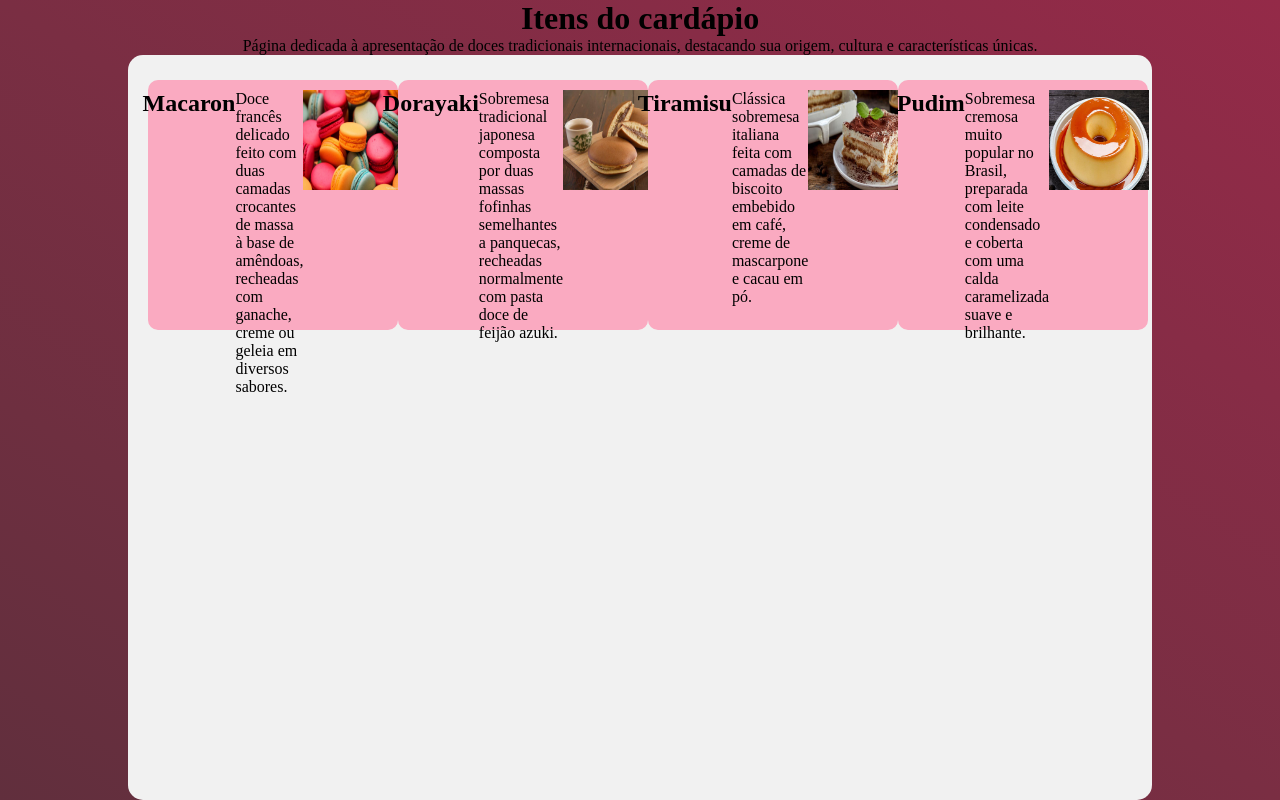
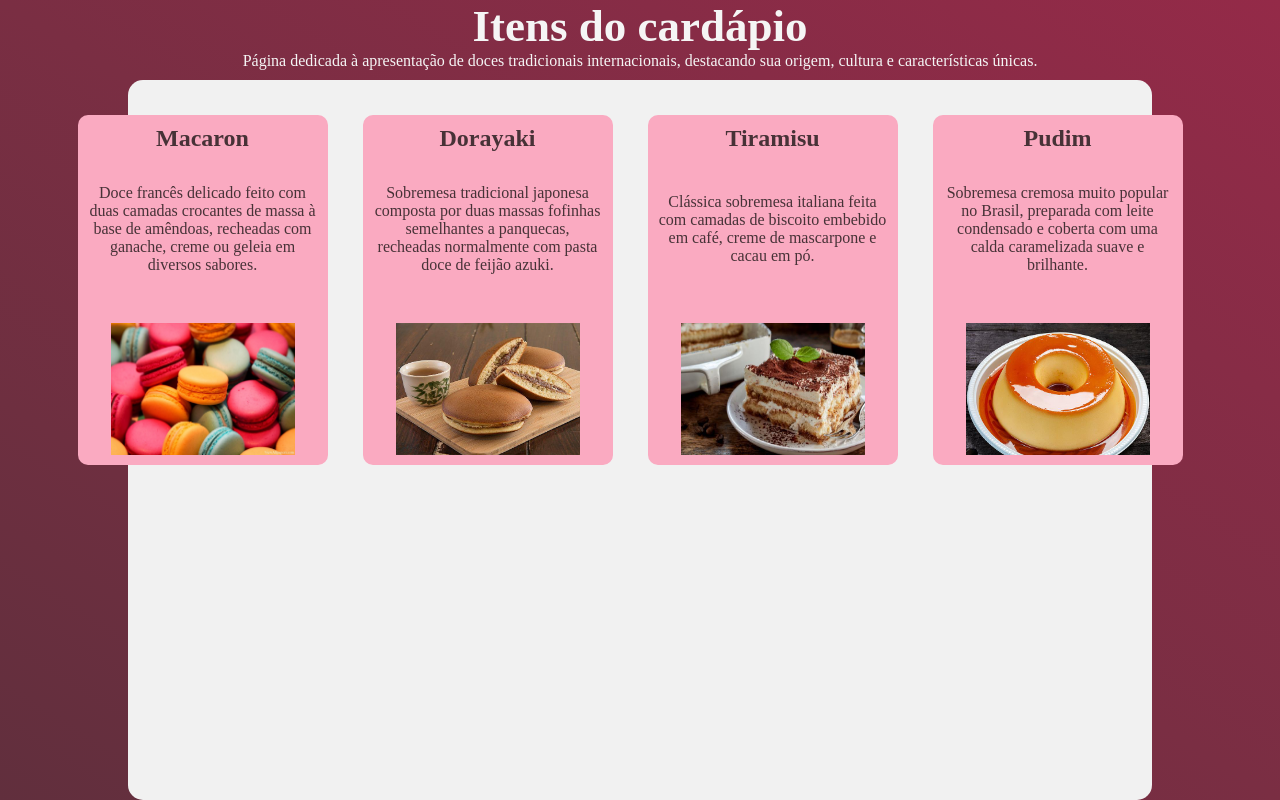
Before and after one commit to JulianaH17/atividade3-html-css-layout, a plain HTML site: page index.html in a window 1280 px wide. Drawn offline with Linux system fonts and the light colour scheme.

Commit message:
Modificações css

```diff
--- a/index.html
+++ b/index.html
@@ -4,7 +4,7 @@
 <head>
     <meta charset="UTF-8">
     <meta name="viewport" content="width=device-width, initial-scale=1.0">
-    <link rel="shortcut icon" href="" type="image/x-icon">
+    <link rel="shortcut icon" href="./imagens/Docinho.webp" type="image/x-icon">
     <title>Docinhos</title>
     <link rel="stylesheet" href="style.css">
 </head>
@@ -15,29 +15,29 @@ Gabriel Yuki Silva Koga-->
 <body>
 
     <main id="main">
-        <h1>Itens do cardápio</h1>
-        <p>Página dedicada à apresentação de doces tradicionais internacionais, destacando sua origem, cultura e
+        <h1 style="color: #f5f5f5">Itens do cardápio</h1>
+        <p style="color: #f5f5f5">Página dedicada à apresentação de doces tradicionais internacionais, destacando sua origem, cultura e
             características únicas.</p>
         <div class="container">
             <div class="box">
                 <h2>Macaron</h2>
                 <p>Doce francês delicado feito com duas camadas crocantes de massa à base de amêndoas, recheadas com ganache, creme ou geleia em diversos sabores.</p>
-                <img src="macaron.jpg" alt="Vários macarons" width="100px" height="100px">
+                <img src="./imagens/macaron.jpg" alt="Vários macarons" width="100px" height="100px">
             </div>
             <div class="box">
                 <h2>Dorayaki</h2>
                 <p>Sobremesa tradicional japonesa composta por duas massas fofinhas semelhantes a panquecas, recheadas normalmente com pasta doce de feijão azuki.</p>
-                <img src="dorayaki.jpg" alt="Doce dorayaki" width="100px" height="100px">
+                <img src="./imagens/dorayaki.jpg" alt="Doce dorayaki" width="100px" height="100px">
             </div>
             <div class="box">
                 <h2>Tiramisu</h2>
                 <p>Clássica sobremesa italiana feita com camadas de biscoito embebido em café, creme de mascarpone e cacau em pó.</p>
-                <img src="tiramisu.jpg" alt="Doce tiramisu" width="100px" height="100px">
+                <img src="./imagens/tiramisu.jpg" alt="Doce tiramisu" width="100px" height="100px">
             </div>
             <div class="box">
                 <h2>Pudim</h2>
                 <p>Sobremesa cremosa muito popular no Brasil, preparada com leite condensado e coberta com uma calda caramelizada suave e brilhante.</p>
-                <img src="pudim.jpg" alt="Pudim sem furinho" width="100px" height="100px">
+                <img src="./imagens/pudim.jpg" alt="Pudim sem furinho" width="100px" height="100px">
             </div>
         </div>
 
--- a/style.css
+++ b/style.css
@@ -32,22 +32,37 @@ main {
   width: 100%;
   height: 100vh;
 
+  color: #473237;
+}
+
+h1 {
+  font-size: 45px;
 }
 
 .box {
   display: flex;
 
   width: 250px;
-  height: 250px;
+  height: 350px;
   background-color: #faaac1;
   border-radius: 10px;
 
-  justify-content: center;
+  justify-content: space-between;
 
   margin-top: 5px;
   padding: 10px;
 
   transition: transform 1s ease;
+
+  text-align: center;
+  flex-direction: column;
+}
+
+.box h2 {
+  display: grid;
+  align-items: flex-start;
+  height: 20px;
+
 }
 
 .box:hover{
@@ -55,9 +70,10 @@ main {
 }
 
 .container {
-  display: flex;
-  justify-content: space-around;
-  flex-direction: row;
+  display: grid;
+  grid-template-columns: repeat(4, 270px);
+  gap: 15px;
+  justify-content: center;
 
   width: 80%;
   height: 100%;
@@ -66,5 +82,13 @@ main {
 
   border-radius: 15px;
 
-  padding: 20px;
+  padding: 30px;
+  margin-top: 10px;
 }
+
+img {
+  display: flex;
+  width: 80%;
+  height: 40%;
+  margin: 10px auto 0 auto;
+}
```
Also changed, not shown: imagens/Docinho.webp (renamed from Docinho.webp), imagens/dorayaki.jpg (renamed from dorayaki.jpg), imagens/macaron.jpg (renamed from macaron.jpg), imagens/pudim.jpg (renamed from pudim.jpg), imagens/tiramisu.jpg (renamed from tiramisu.jpg).
